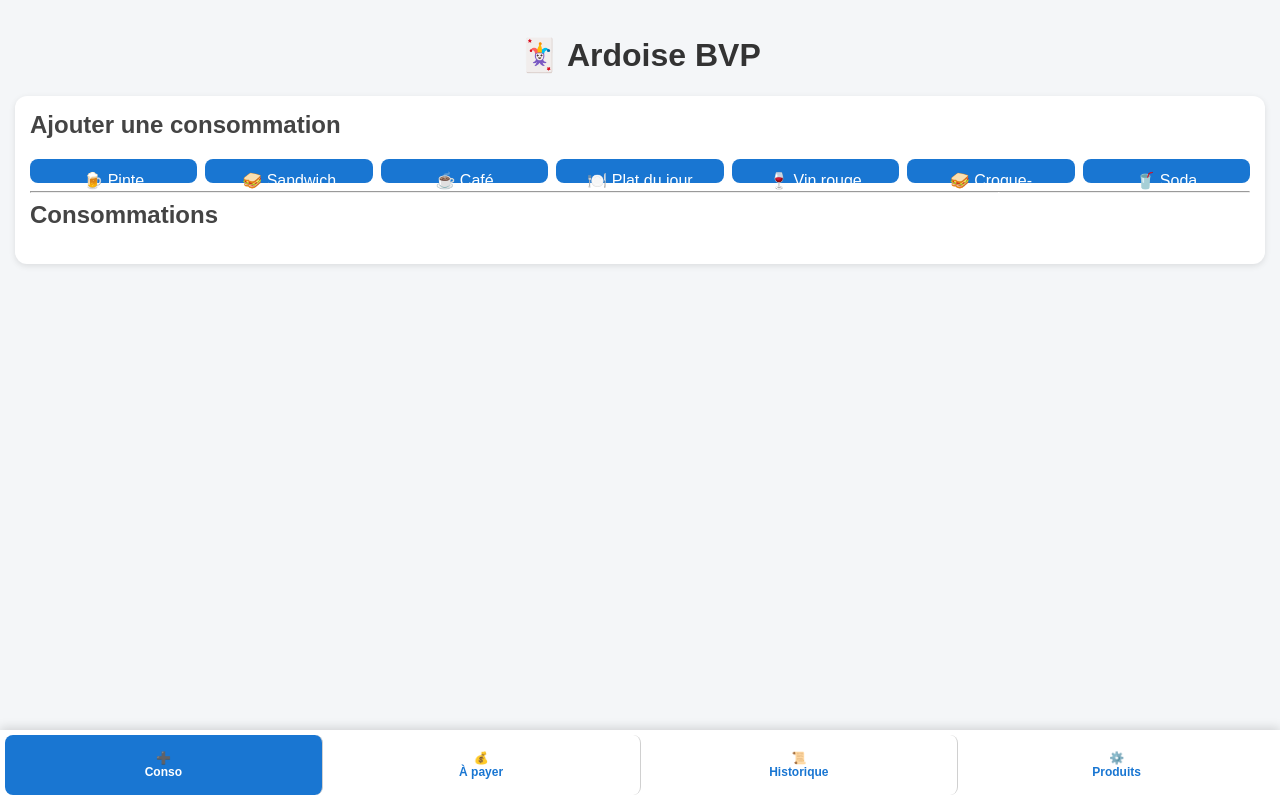
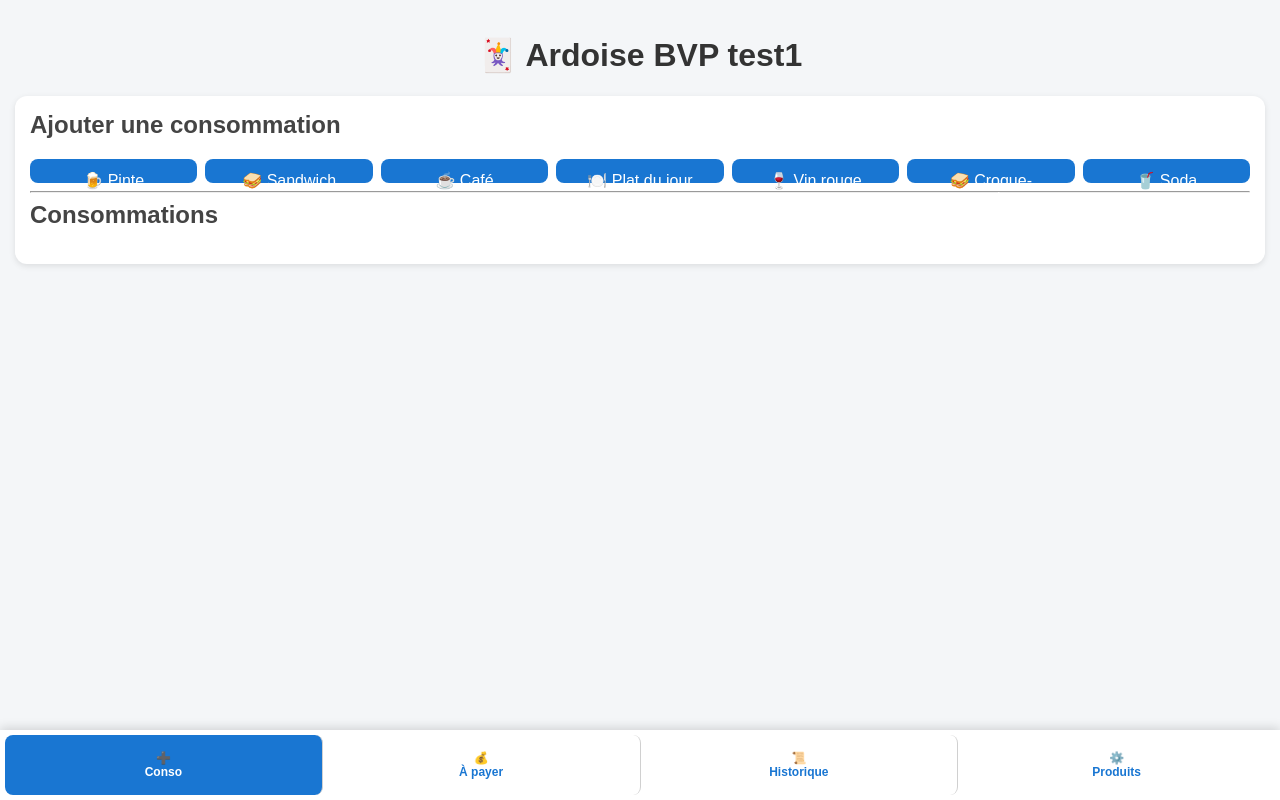
Before and after one commit to cgerberide-blip/ArdoiseBVP, a plain HTML site: page index.html in a window 1280 px wide. Drawn offline with Linux system fonts and the light colour scheme.

```diff
--- a/index.html
+++ b/index.html
@@ -235,7 +235,7 @@
 </head>
 <body>
 
-    <h1>🃏 Ardoise BVP</h1>
+    <h1>🃏 Ardoise BVP test1</h1>
 
     <div id="navigation">
 
```
